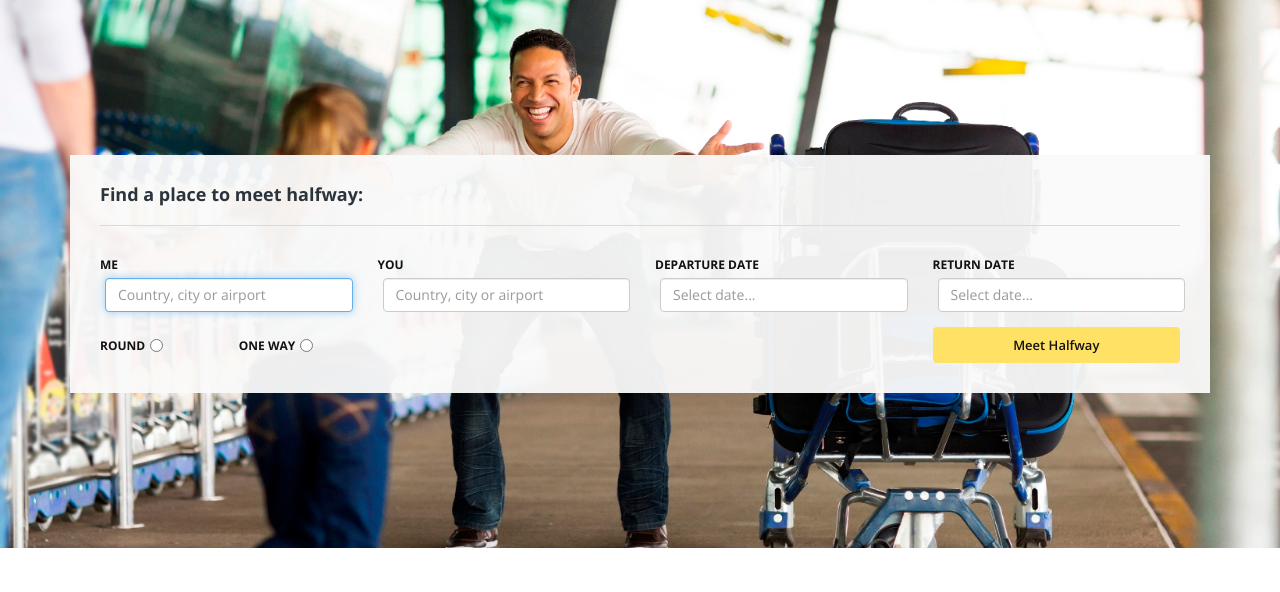
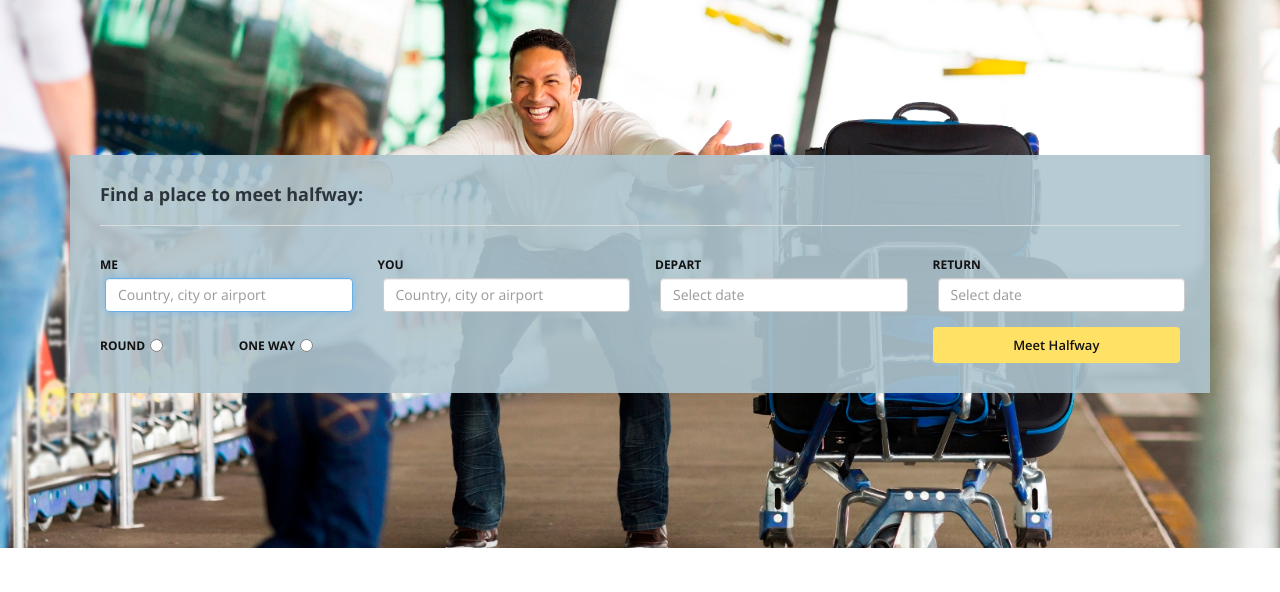
Before and after one commit to jokroese/meet-me-halfway, a Flask app: page / in a window 1280 px wide. Shown: the part 50-642 px from the top of the page. Run offline with Flask 2, Linux system fonts and the light colour scheme; some libraries are stand-ins or nearby versions.

Commit message:
Moving towards something beautiful
(And testing if github will attribute me correctly now)

```diff
--- a/src/main.py
+++ b/src/main.py
@@ -19,10 +19,16 @@ if __name__ == "__main__":
     app.run()
 
 #--- Suggest place names when half-typed
-@app.route('/suggester')
+@app.route('/me')
 def suggester(query):
     """Returns suggestions if the input is incorrect"""
     #query = 'fran'
     autoSuggest = requests.get(refurl+"autosuggest/v1.0/RU/USD/en-GB?query="+query+"&apiKey="+api_key)
     autoSuggJSON = json.loads(autoSuggest.text)
     return [i['PlaceName'] for i in autoSuggJSON['Places']]
+
+
+#--- When form is submitted, run algorithm to find cheapest flight and bring to new page
+@app.route('/submit')
+def showSignUp():
+    return render_template('result.html')
--- a/src/static/css/tooplate-style.css
+++ b/src/static/css/tooplate-style.css
@@ -195,7 +195,7 @@ p {
 .banner .submit-form {
 	text-align: left;
 	margin: 155px 0px;
-	background-color: rgba(250, 250, 250, 0.95);
+	background-color: rgba(174, 198, 208, 0.9);
 	padding: 30px;
 }
 
--- a/src/templates/index.html
+++ b/src/templates/index.html
@@ -57,28 +57,28 @@
                                         <div class="col-md-3">
                                             <fieldset>
                                                 <label for="me">Me</label>
-                                                <input name="inputName" type="name" class="form-control" id="inputName" placeholder="Country, city or airport" required autofocus>
+                                                <input name="me" type="name" class="form-control" id="me" placeholder="Country, city or airport" required autofocus>
                                             </fieldset>
                                         </div>
 
                                         <div class="col-md-3">
                                             <fieldset>
                                                 <label for="you">You</label>
-                                                <input name="inputName" type="name" class="form-control" id="inputName" placeholder="Country, city or airport" required autofocus>
+                                                <input name="you" type="name" class="form-control" id="you" placeholder="Country, city or airport" required autofocus>
                                             </fieldset>
                                         </div>
 
                                         <div class="col-md-3">
                                             <fieldset>
-                                                <label for="departure">Departure date</label>
-                                                <input name="departure" type="text" class="form-control date" id="departure" placeholder="Select date..." required="" onchange='this.form.()'>
+                                                <label for="departure">Depart</label>
+                                                <input name="departure" type="text" class="form-control date" id="departure" placeholder="Select date" required="" onchange='this.form.()'>
                                             </fieldset>
                                         </div>
 
                                         <div class="col-md-3">
                                             <fieldset>
-                                                <label for="return">Return date</label>
-                                                <input name="return" type="text" class="form-control date" id="return" placeholder="Select date..." required="" onchange='this.form.()'>
+                                                <label for="return">Return</label>
+                                                <input name="return" type="text" class="form-control date" id="return" placeholder="Select date" required="" onchange='this.form.()'>
                                             </fieldset>
                                         </div>
 
@@ -99,7 +99,7 @@
 
                                         <div class="col-md-3 col-md-offset-6">
                                             <fieldset>
-                                                <button type="submit" id="form-submit" class="btn">Meet Halfway</button>
+                                                <button href="form-submit" type="submit" id="form-submit" class="btn">Meet Halfway</button>
                                             </fieldset>
                                         </div>
                                     </div>
```
